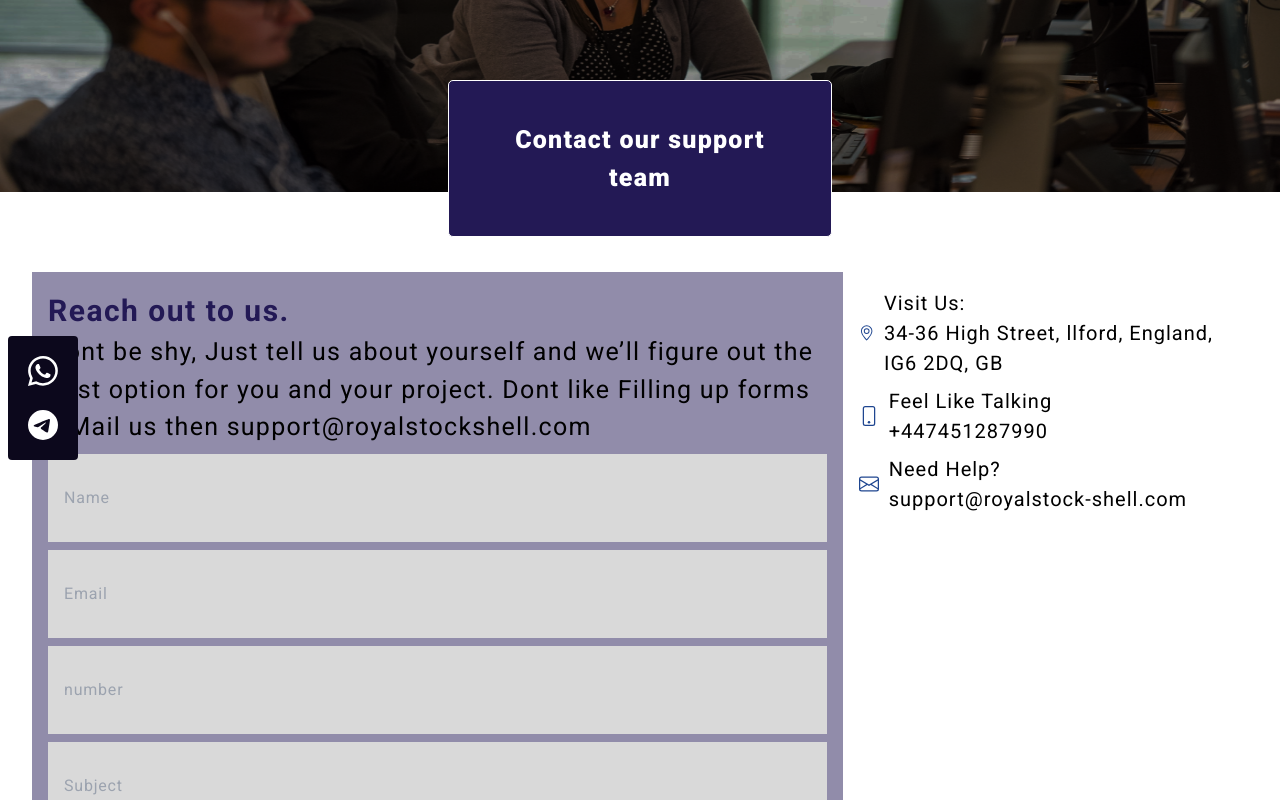
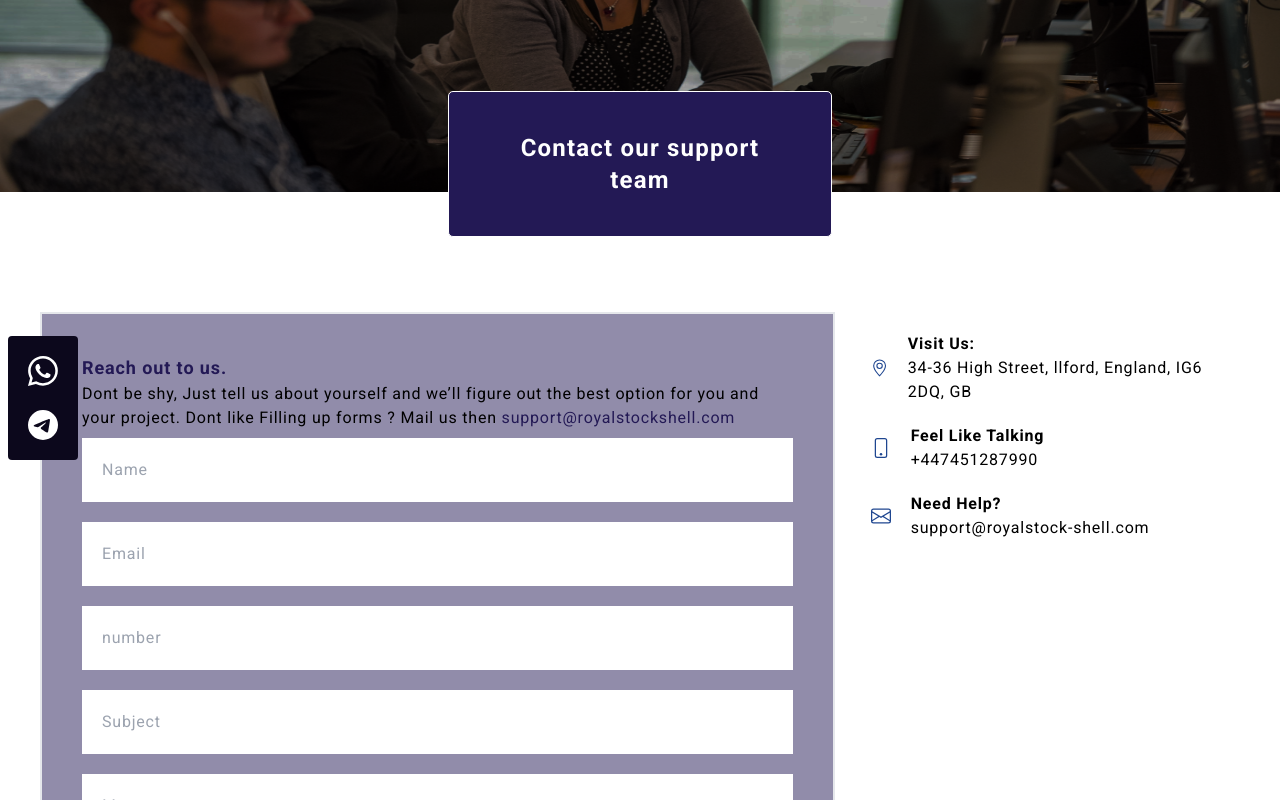
Before and after one commit to ikpeku/royal-stock, a React (Create React App) app: page /contact in a window 1280 px wide. Shown: the part 300-1100 px from the top of the page. Built offline with nearby package versions, Linux system fonts and the light colour scheme.

Commit message:
contact page updated

```diff
--- a/src/pages/contact/Contact.jsx
+++ b/src/pages/contact/Contact.jsx
@@ -27,79 +27,78 @@
       <div className='contact-image__dash'>
         <img src={AllPhotos.contactDash} alt="dash-board" />
         <div className='contact-modal'>
-          <p>Contact our support team</p>
+          <p className='text-white text-center font-bold text-xl md:text-2xl'>Contact our support team</p>
         </div>
       </div>
 
 
-      <div className='contact-page__form-container'>
+      <div className='flex flex-wrap mt-1 md:p-10 md:mt-20 md:grid gap-4 grid-cols-3'>
 
-        <form action="" onSubmit={handleSubmit}>
+        <form action="" onSubmit={handleSubmit} className="bg-[#918CAA] p-5 md:p-10 md:w-full col-span-2 border-2 border-slate-900'">
           <div>
-            <h6>Reach out to us.</h6>
+            <h6 className='text-[#231955] font-bold text-lg'>Reach out to us.</h6>
             <p>
               Dont be shy, Just tell us about yourself and we’ll
               figure out the best option for you and your project.
               Dont like Filling up forms ? Mail us then
-              <a href="mailto:support@royalstockshell.com"> support@royalstockshell.com</a>
+              <a href="mailto:support@royalstockshell.com" className='text-[#231955] '> support@royalstockshell.com</a>
             </p>
           </div>
 
           <div>
-            <input type="text" placeholder='Name' value={name} onChange={(e) => setName(e.target.value)} />
+            <input type="text" placeholder='Name' value={name} onChange={(e) => setName(e.target.value)}  className="w-full mb-5 p-5 mt-2" />
           </div>
 
           <div>
-            <input className='input' type="email" name="" id="" placeholder='Email' value={email} onChange={(e) => setEmail(e.target.value)} />
+            <input  type="email" name="" id="" placeholder='Email' value={email} onChange={(e) => setEmail(e.target.value)} className="w-full mb-5 p-5" />
           </div>
 
           <div>
-            <input type="number" name="" id="" placeholder='number' value={number} onChange={(e) => setNumber(e.target.value)} />
+            <input type="number" name="" id="" placeholder='number' value={number} onChange={(e) => setNumber(e.target.value)} className="w-full mb-5 p-5" />
           </div>
 
           <div>
-            <input type="text" placeholder="Subject" value={subject} onChange={(e) => setSubject(e.target.value)} />
+            <input type="text" placeholder="Subject" value={subject} onChange={(e) => setSubject(e.target.value)} className="w-full mb-5 p-5" />
           </div>
 
           <div>
-            <textarea name="" id="" cols="10" rows="5" placeholder='Message' value={message} onChange={(e) => setMessage(e.target.value)} ></textarea>
+            <textarea name="" id="" cols="10" rows="5" placeholder='Message' value={message} onChange={(e) => setMessage(e.target.value)} className="w-full mb-5 p-5"></textarea>
           </div>
 
 
-          <div className='form-btn'>
-            <button>Sign Up</button>
+          <div>
+            <button className="bg-[#231955] hover:invert-[10%] text-white font-bold w-full mb-5 p-5">Sign Up</button>
           </div>
         </form>
 
-        <div className='contact-location'>
+        <div className='flex flex-col gap-5 p-5'>
 
-          <div className='single-sub-child'>
+          <div className='flex items-center gap-x-5'>
             <BsGeoAlt color='#1F4690' size={20} />
             <div>
               <p>
-                <span>Visit Us: </span> <br />
+                <span className='font-bold'>Visit Us: </span> <br />
                 34-36 High Street, llford, England, IG6 2DQ, GB
               </p>
             </div>
           </div>
 
 
-          <div className='single-sub-child'>
+          <div className='flex items-center gap-x-5'>
             <BsPhone color='#1F4690' size={20} />
             <div>
               <p>
-                <span>Feel Like Talking</span> <br />
+                <span className='font-bold'>Feel Like Talking</span> <br />
                 +447451287990
               </p>
             </div>
           </div>
 
-          <div className='single-sub-child'>
-            {/* <img src={AllPhotos.Phone} alt="mobile logo" /> */}
+          <div className='flex items-center gap-x-5'>
             <BsEnvelope color='#1F4690' size={20} />
             <div>
               <p>
-                <span>Need Help?</span> <br />
+                <span className='font-bold'>Need Help?</span> <br />
                 support@royalstock-shell.com
               </p>
             </div>
--- a/src/pages/contact/Contact.scss
+++ b/src/pages/contact/Contact.scss
@@ -20,12 +20,6 @@
         left: 35%;
         padding: 2.5rem;
 
-        p {
-            color: #ffffff;
-            text-align: center;
-            font-size: 25px;
-            font-weight: 800;
-        }
 
         @media (max-width: 455px) {
             width: 100%;
@@ -35,80 +29,3 @@
     }
 
 }
-
-.contact-page__form-container {
-    margin: 5rem 2rem 2rem;
-    display: grid;
-    grid-template-columns: 2fr  1fr;
-
-    form {
-        background: #918CAA;
-        padding: 1rem;
-
-        h6{
-            color: #231955;
-            font-size: 30px;
-            font-weight: bold;
-        }
-
-        p {
-            font-weight: 200;
-            font-size: 25px;
-        }
-
-        input,
-        button,
-        textarea {
-            width: 100%;
-            background: #D9D9D9;
-            margin: 0.5rem 0 0 0;
-            padding: 2rem 1rem;
-
-            @media (max-width: 455) {
-                padding: 0.5rem 0.5rem;
-
-            }
-        }
-
-        button {
-            background: #231955;
-            color: #ffffff;
-
-            &:hover {
-                filter: invert(10%);
-                cursor: pointer;
-            }
-        }
-    }
-
-    .contact-location {
-        margin: 1rem ;
-
-        .single-sub-child {
-            display: flex;
-            align-items: center;
-            gap: 10px;
-            margin-bottom: 0.5rem;
-
-
-            p,
-            span {
-                font-size: 20px;
-                font-weight: 500;
-
-                @media  all and (max-width: 455px) {
-                   font-size: 15px;
-
-                 }
-            }
-        }
-
-
-    }
-
-    @media all and (max-width: 450px) {
-        grid-template-columns: 1fr;
-        margin: 2rem 0;
-    }
-
-}
--- a/src/pages/faq/Faq.scss
+++ b/src/pages/faq/Faq.scss
@@ -21,9 +21,6 @@
 
         min-height: 100px;
 
-        h6 {
-            font-size: 12px;
-        }
     }
 
 
@@ -31,7 +28,7 @@
 
 
 .drops {
-    // padding: 1rem;
+
     border: 0.7px solid rgba(0, 0, 0, 0.3);
     margin: 0.3rem;
 
@@ -51,20 +48,6 @@
 
         }
 
-        h6 {
-            font-weight: 800;
-            color: #231955;
-
-            font-size: 30px;
-            line-height: 47px;
-            letter-spacing: 0.05em;
-        }
-
-        p {
-            padding: 1rem 0;
-
-        }
-
     }
 
 }
```
Also changed, not shown: src/pages/faq/Faq.jsx (+17 -17 lines).
